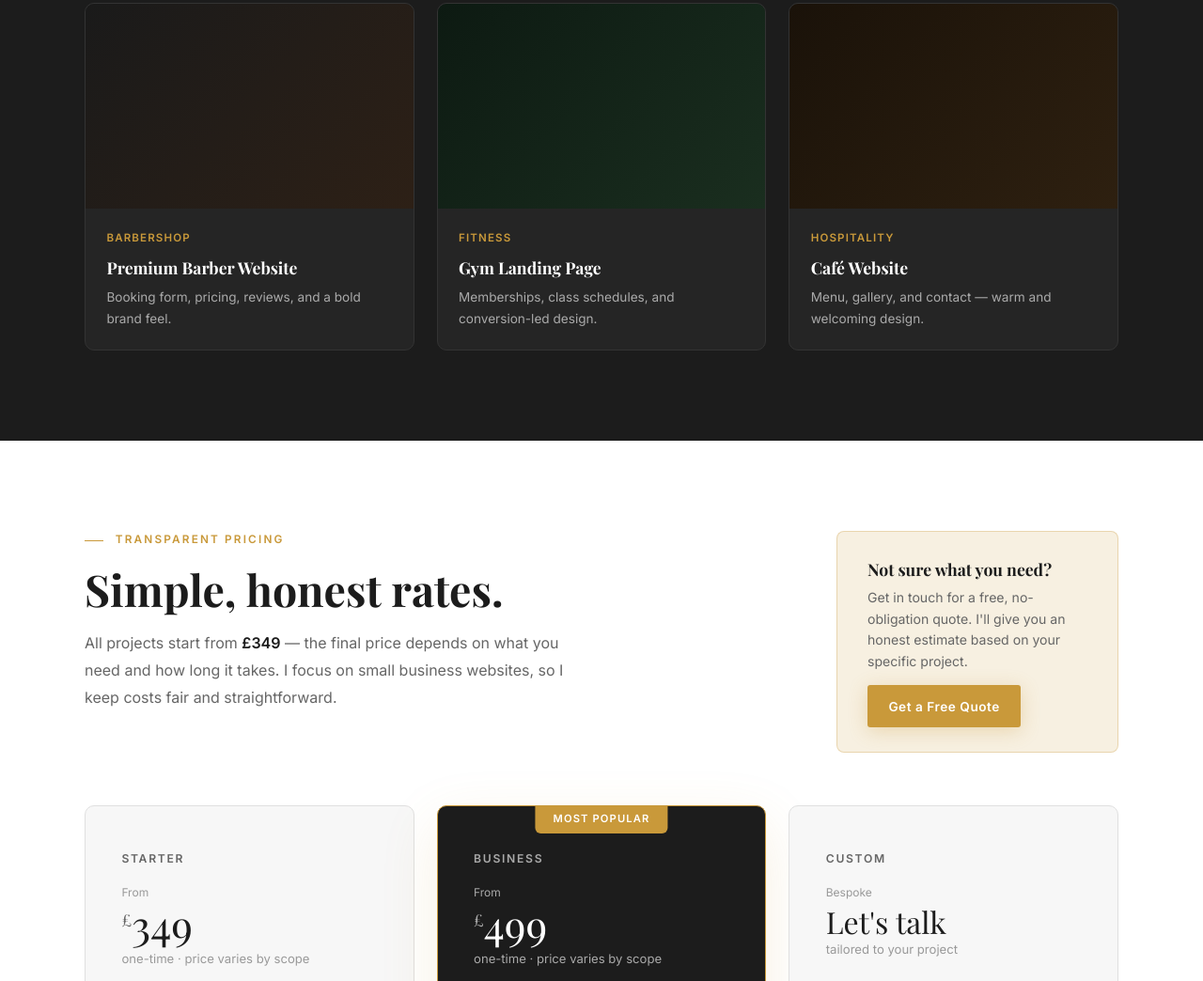
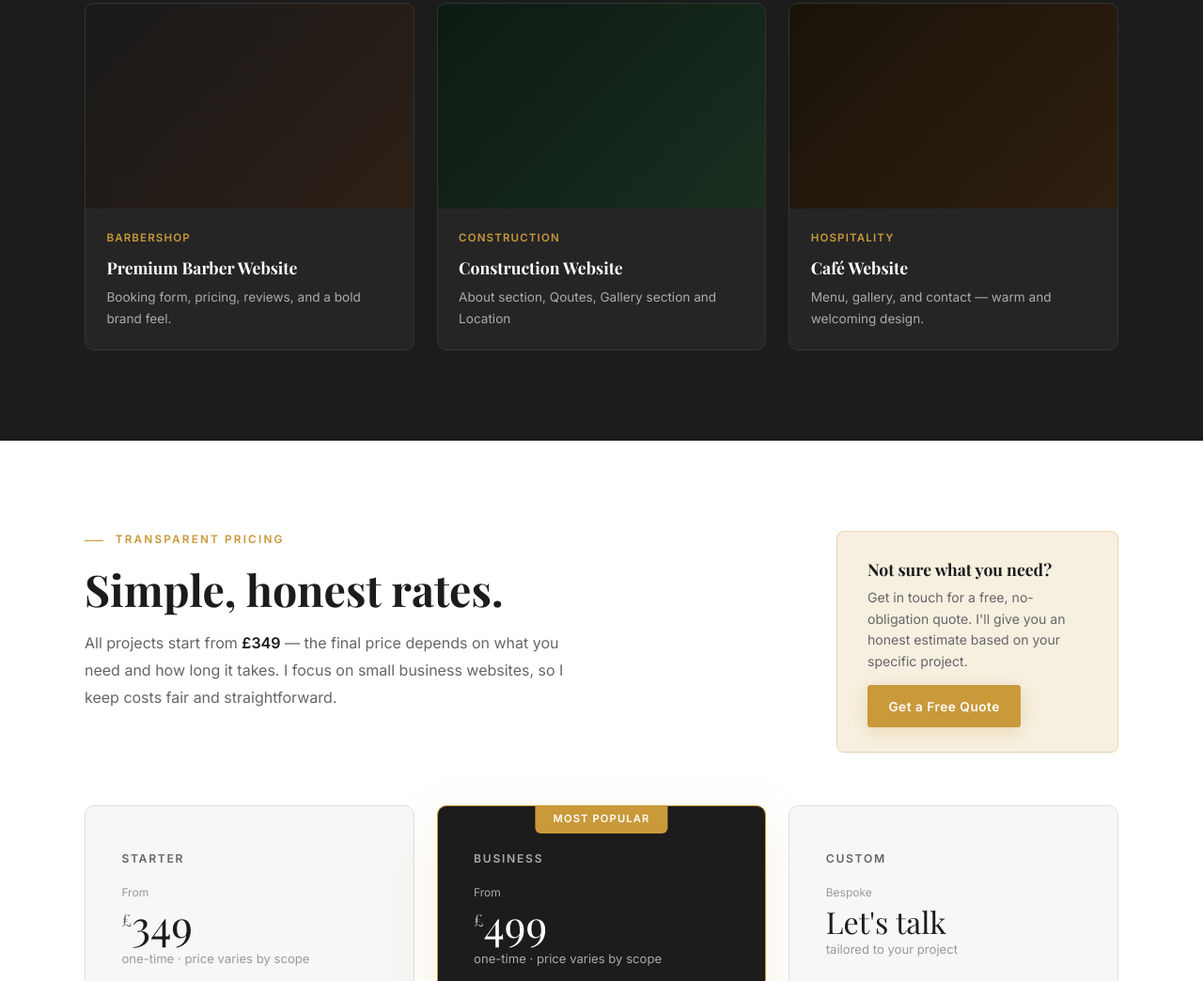
Before and after one commit to JoeyFreelance/Freelance_portfolio, a plain HTML site: page index.html in a window 1280 px wide. Shown: the part 2959-4003 px from the top of the page at 94% size. Drawn offline with nearby package versions, Linux system fonts and the light colour scheme; a web font is replaced by a local one.

Commit message:
Update index.html

```diff
--- a/index.html
+++ b/index.html
@@ -520,13 +520,13 @@ footer p { font-size: 0.82rem; color: var(--text-inv-m); }
       <div class="project-card reveal reveal-delay-2">
         <div class="project-thumb" style="background:linear-gradient(135deg,#0d1a12,#1a2e1f);">
           <div class="project-overlay">
-            <a href="https://joeyfreelance.github.io/gym_demo_web/" target="_blank" class="project-view-btn">View Live Site &rarr;</a>
+            <a href="https://joeyfreelance.github.io/construction_web_demo/" target="_blank" class="project-view-btn">View Live Site &rarr;</a>
           </div>
         </div>
         <div class="project-info">
-          <div class="project-tag">Fitness</div>
-          <h3>Gym Landing Page</h3>
-          <p>Memberships, class schedules, and conversion-led design.</p>
+          <div class="project-tag">Construction</div>
+          <h3>Construction Website</h3>
+          <p>About section, Qoutes, Gallery section and Location</p>
         </div>
       </div>
       <div class="project-card reveal reveal-delay-3">
```
